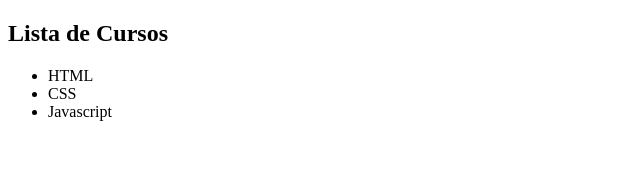
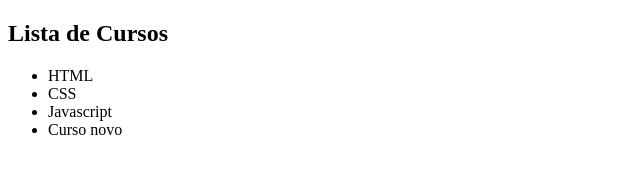
Before and after one commit to BlackChacal-Front/alura-git, a plain HTML site: page index.html in a window 1280 px wide. Shown: the full height of the page, 0-640 px from the left. Drawn offline with Linux system fonts and the light colour scheme.

Commit message:
Adicionando curso novo

```diff
--- a/index.html
+++ b/index.html
@@ -11,6 +11,7 @@
         <li>HTML</li>
         <li>CSS</li>
         <li>Javascript</li>
+        <li>Curso novo</li>
     </ul>
 </body>
 </html>
```
